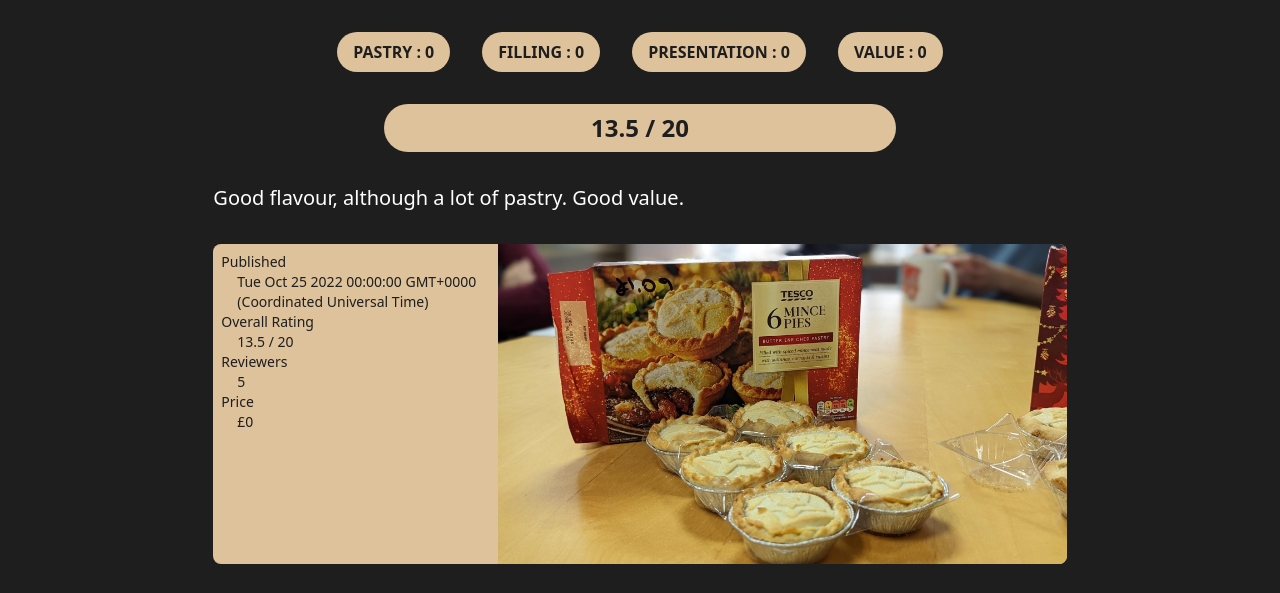
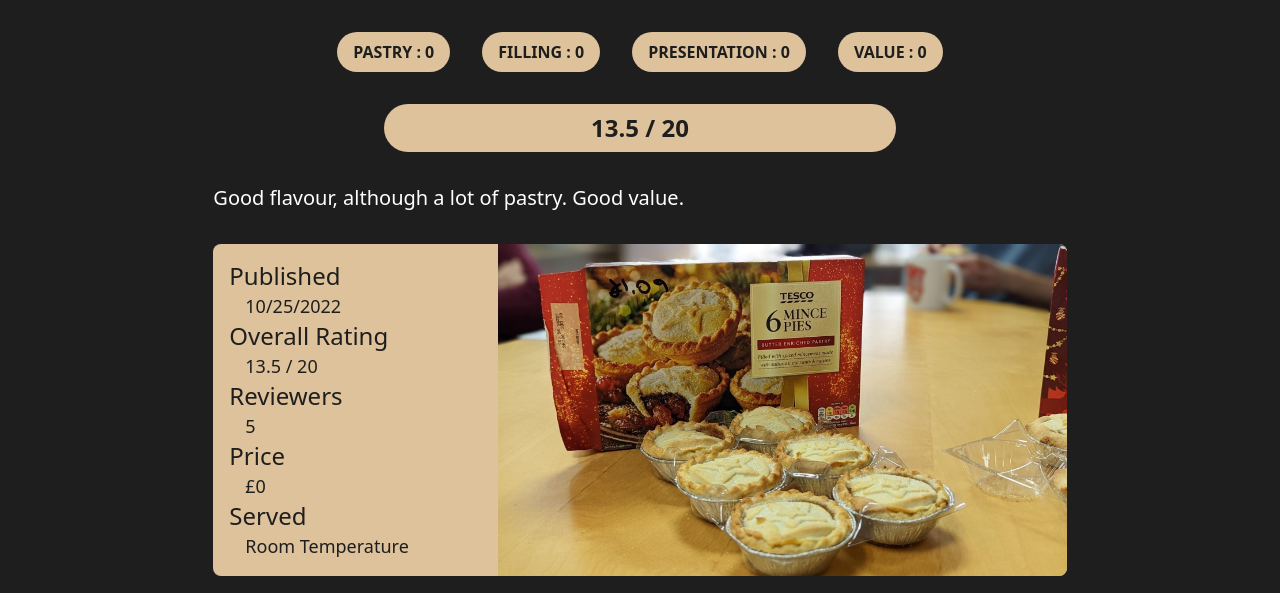
Before and after one commit to jlabs/mince-pie-review, an Astro site: page /reviews/tesco in a window 1280 px wide. Shown: the part 528-1121 px from the top of the page. Built offline with nearby package versions, Linux system fonts and the light colour scheme; Astro itself is replaced by a stand-in of ours.

Commit message:
Summary card changes

```diff
--- a/src/layouts/components/ReviewSummary.astro
+++ b/src/layouts/components/ReviewSummary.astro
@@ -4,15 +4,17 @@ const published = new Date(review.published);
 ---
 <div class="bg-pie-600 rounded-lg overflow-hidden">
     <div class="grid grid-cols-3 text-sm">
-        <dl class='p-2 text-mincepiebg-500'>
-            <dt>Published</dt>
-            <dd class='ml-4'>{published.toString()}</dd>
-            <dt>Overall Rating</dt>
-            <dd class='ml-4'>{review.overal} / 20</dd>
-            <dt>Reviewers</dt>
-            <dd class='ml-4'>{review.reviewers}</dd>
-            <dt>Price</dt>
-            <dd class='ml-4'>£{review.price}</dd>
+        <dl class='p-4 text-mincepiebg-500'>
+            <dt class='text-base lg:text-2xl font-medium'>Published</dt>
+            <dd class='ml-4 lg:text-lg text-md'>{published.toLocaleDateString()}</dd>
+            <dt class='text-base lg:text-2xl font-medium'>Overall Rating</dt>
+            <dd class='ml-4 lg:text-lg text-md'>{review.overal} / 20</dd>
+            <dt class='text-base lg:text-2xl font-medium'>Reviewers</dt>
+            <dd class='ml-4 lg:text-lg text-md'>{review.reviewers}</dd>
+            <dt class='text-base lg:text-2xl font-medium'>Price</dt>
+            <dd class='ml-4 lg:text-lg text-md'>£{review.price}</dd>
+            <dt class='text-base lg:text-2xl font-medium'>Served</dt>
+            <dd class='ml-4 lg:text-lg text-md'>{review.served}</dd>
         </dl>
         <img src={review.image} alt="" class='h-full object-cover col-start-2 col-span-2'>
     </div>
```
